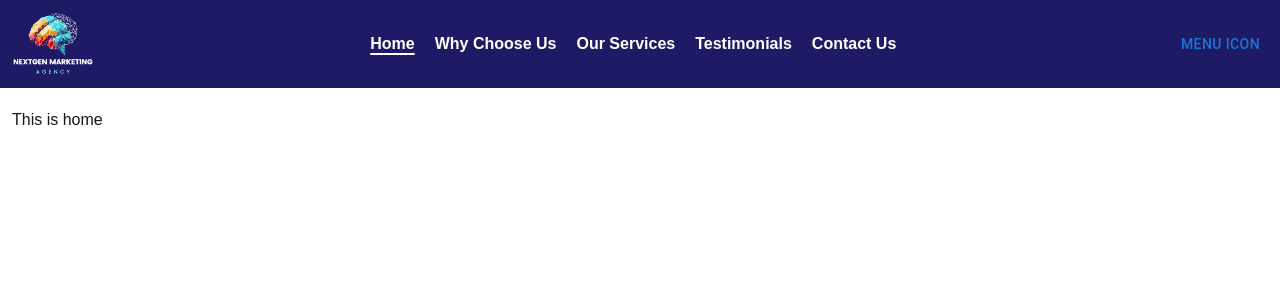
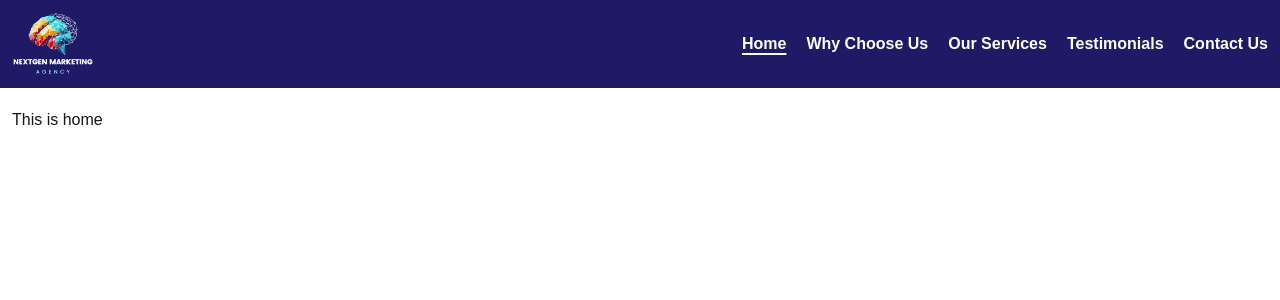
Before and after one commit to Mohammad-Nafis-Abdullah/next_gen, a Next.js app: page / in a window 1280 px wide. Shown: the top 300 px of the page. Built offline with nearby package versions, Linux system fonts and the light colour scheme.

Commit message:
navbar optimised according to display width

```diff
--- a/src/app/(Global)/Header.tsx
+++ b/src/app/(Global)/Header.tsx
@@ -1,6 +1,7 @@
 "use client";
 /* eslint-disable @next/next/no-img-element */
 import Logo from "@/assets/logo.png";
+import useWindowWidth from "@/hooks/useWindowWidth";
 import { Button, Drawer } from "@mui/material";
 import Link from "next/link";
 import { usePathname } from "next/navigation";
@@ -32,6 +33,9 @@ const nav_routes = [
 export default function Header() {
     const path = usePathname();
     const [open, setOpen] = useState(false);
+    const width = useWindowWidth();
+
+    console.log(width);
 
     return (
         <div className="bg-[#1E1A65] text-white flex items-center py-1">
@@ -41,7 +45,8 @@ export default function Header() {
                     alt="NextGen Marketing Agency"
                     className="h-4/5"
                 />
-                <nav className="hidden lg:flex justify-center items-center gap-x-5">
+                {width >= 1024 ? (
+                    <nav className="flex justify-center items-center gap-x-5">
                         {nav_routes.map((route, i) => (
                             <Link
                                 key={i}
@@ -56,13 +61,17 @@ export default function Header() {
                             </Link>
                         ))}
                     </nav>
+                ) : (
+                    <>
                         <Button
                             onClick={() => setOpen((prev) => !prev)}
-                    className="lg:hidden"
                         >
                             menu icon
                         </Button>
-                <Drawer open={open} onClose={() => setOpen(false)} className="lg:hidden">
+                        <Drawer
+                            open={open}
+                            onClose={() => setOpen(false)}
+                        >
                             <nav className="flex flex-col justify-start items-start gap-x-5 bg-[#1E1A65] h-full pt-20 w-60 pl-8 gap-y-5 text-white">
                                 {nav_routes.map((route, i) => (
                                     <Link
@@ -79,6 +88,8 @@ export default function Header() {
                                 ))}
                             </nav>
                         </Drawer>
+                    </>
+                )}
             </section>
         </div>
     );
--- /dev/null
+++ b/src/hooks/useWindowWidth.ts
@@ -0,0 +1,21 @@
+import { useEffect, useState } from "react";
+
+const useWindowWidth = () => {
+    const [state, setState] = useState(window.innerWidth);
+
+    useEffect(() => {
+        const getWidth = () => {
+            setState(window.innerWidth);
+        };
+
+        // Add event listener to track window resize
+        window.addEventListener("resize", getWidth);
+
+        // Clean up on unmount
+        return () => window.removeEventListener("resize", getWidth);
+    }, []);
+
+    return Number(state);
+};
+
+export default useWindowWidth;
```
Lines whose indentation alone changed are shown as unchanged.
